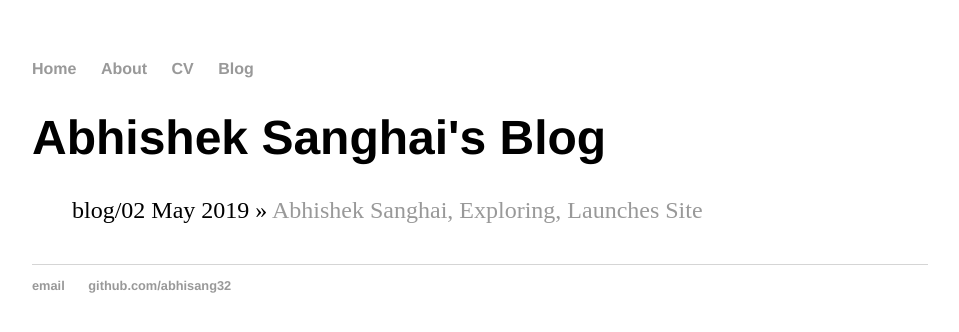
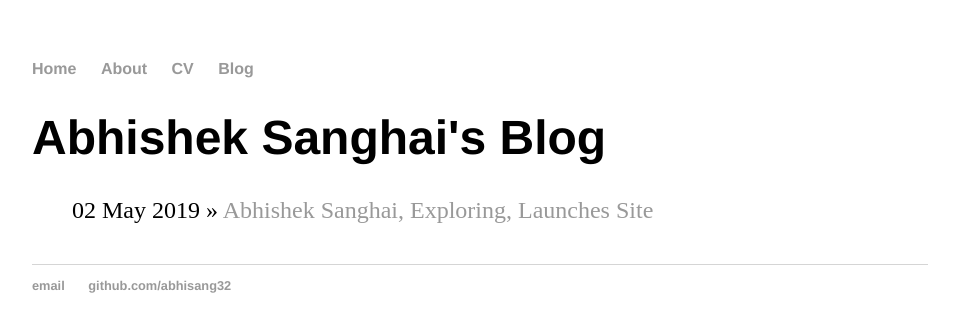
Before and after one commit to abhisheksanghai/abhisheksanghai.github.io, a Jekyll site: the page built from blog/index.html, in a window 1280 px wide. Shown: the top 332 px of the page, without its empty margins (160-1119 px from the left). Built offline with Jekyll 4.4.1, drawn with Linux system fonts in a browser that asks for light colours.

Commit message:
Update index.html
trying url change

```diff
--- a/blog/index.html
+++ b/blog/index.html
@@ -6,6 +6,6 @@ title: Abhishek Sanghai's Blog
 	<ul class="posts">
 
 	  {% for post in site.posts %}
-	    <li><span>blog/{{ post.date | date_to_string }}</span> » <a href="{{ post.url }}" title="{{ post.title }}">{{ post.title }}</a></li>
+	    <li><span>{{ post.date | date_to_string }}</span> » <a href="blog/{{ post.url }}" title="{{ post.title }}">{{ post.title }}</a></li>
 	  {% endfor %}
 	</ul>
```
